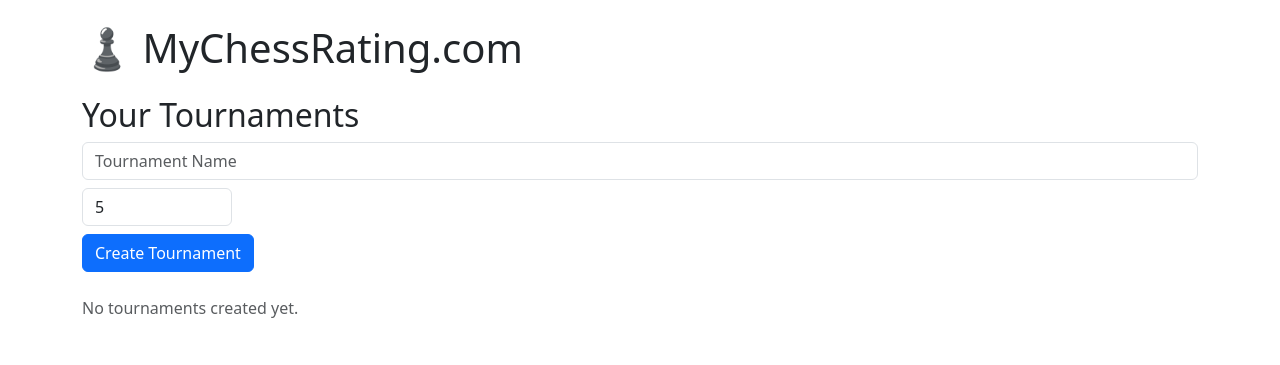
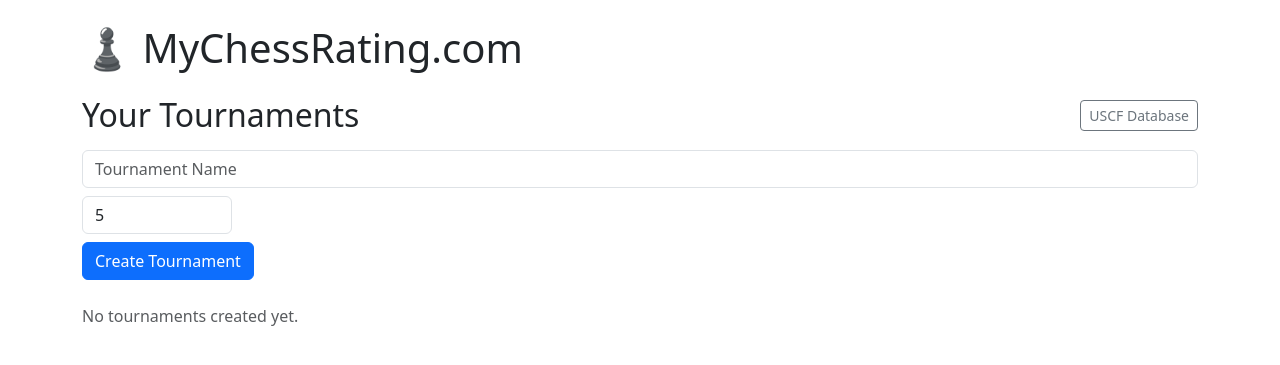
Before and after one commit to rrmaron/chesstournament, a FastAPI app: page / in a window 1280 px wide. Shown: the top 365 px of the page. Run offline with FastAPI, Linux system fonts and the light colour scheme; data that the repository does not hold is empty.

Commit message:
Add USCF member database upload for monthly rating supplement
TDs can upload the allratings TSV from ratings.uschess.org/portal.
Imported into a local uscf_members SQLite table (~660k rows, few secs).
Name search and ID lookup now prefer local DB (instant, current monthly
ratings) and fall back to uschess.org scraping if no DB is loaded.

Co-Authored-By: Claude Sonnet 4.6 <noreply@anthropic.com>

```diff
--- a/database.py
+++ b/database.py
@@ -50,10 +50,92 @@ def init_db():
         UNIQUE(tournament_id, player_id, round)
     )''')
 
+    c.execute('''CREATE TABLE IF NOT EXISTS uscf_members (
+        uscf_id TEXT PRIMARY KEY,
+        name TEXT NOT NULL,
+        rating INTEGER DEFAULT 0,
+        state TEXT,
+        expiry TEXT
+    )''')
+    c.execute('CREATE INDEX IF NOT EXISTS idx_uscf_members_name ON uscf_members(name)')
+
     conn.commit()
     conn.close()
 
 init_db()
+
+
+def import_uscf_members(lines: list) -> int:
+    """Parse and bulk-insert TSV lines from the USCF allratings download."""
+    conn = sqlite3.connect(DB_FILE)
+    c = conn.cursor()
+    c.execute("DELETE FROM uscf_members")
+    batch = []
+    for line in lines:
+        parts = line.split('\t')
+        if len(parts) < 5:
+            continue
+        uscf_id = parts[0].strip()
+        if not uscf_id.isdigit():
+            continue  # skip header or malformed rows
+        name = parts[1].strip()
+        expiry = parts[2].strip() if len(parts) > 2 else ""
+        state = parts[3].strip() if len(parts) > 3 else ""
+        try:
+            rating = int(parts[4].strip()) if parts[4].strip().isdigit() else 0
+        except (ValueError, IndexError):
+            rating = 0
+        batch.append((uscf_id, name, rating, state, expiry))
+        if len(batch) >= 5000:
+            c.executemany(
+                "INSERT OR REPLACE INTO uscf_members (uscf_id, name, rating, state, expiry) VALUES (?,?,?,?,?)",
+                batch
+            )
+            batch = []
+    if batch:
+        c.executemany(
+            "INSERT OR REPLACE INTO uscf_members (uscf_id, name, rating, state, expiry) VALUES (?,?,?,?,?)",
+            batch
+        )
+    conn.commit()
+    count = c.execute("SELECT COUNT(*) FROM uscf_members").fetchone()[0]
+    conn.close()
+    return count
+
+
+def search_uscf_members(q: str, limit: int = 12) -> List[Dict]:
+    conn = sqlite3.connect(DB_FILE)
+    c = conn.cursor()
+    words = q.upper().split()
+    conditions = " AND ".join(["name LIKE ?" for _ in words])
+    params = [f"%{w}%" for w in words] + [limit]
+    c.execute(
+        f"SELECT uscf_id, name, rating, state FROM uscf_members WHERE {conditions} ORDER BY rating DESC LIMIT ?",
+        params
+    )
+    rows = c.fetchall()
+    conn.close()
+    return [{"uscf_id": r[0], "name": r[1], "rating": r[2], "state": r[3]} for r in rows]
+
+
+def lookup_uscf_member(uscf_id: str) -> Optional[Dict]:
+    conn = sqlite3.connect(DB_FILE)
+    c = conn.cursor()
+    c.execute("SELECT uscf_id, name, rating, state FROM uscf_members WHERE uscf_id=?", (uscf_id.strip(),))
+    row = c.fetchone()
+    conn.close()
+    if row:
+        return {"uscf_id": row[0], "name": row[1], "rating": row[2], "state": row[3]}
+    return None
+
+
+def get_uscf_db_count() -> int:
+    conn = sqlite3.connect(DB_FILE)
+    c = conn.cursor()
+    c.execute("SELECT COUNT(*) FROM uscf_members")
+    count = c.fetchone()[0]
+    conn.close()
+    return count
 
 def create_tournament(name: str, rounds: int = 5, system: str = "dutch") -> int:
     conn = sqlite3.connect(DB_FILE)
--- a/main.py
+++ b/main.py
@@ -1,4 +1,4 @@
-from fastapi import FastAPI, Form, Request, HTTPException
+from fastapi import FastAPI, Form, Request, HTTPException, UploadFile, File
 from fastapi.responses import HTMLResponse, RedirectResponse, FileResponse
 from fastapi.staticfiles import StaticFiles
 from fastapi.templating import Jinja2Templates
@@ -15,7 +15,8 @@ from database import (
     get_tournaments, create_tournament, get_tournament,
     add_player, get_players, delete_player,
     record_result, get_pairings_for_round, get_standings,
-    update_current_round, store_pairing, get_player_rank_map
+    update_current_round, store_pairing, get_player_rank_map,
+    import_uscf_members, search_uscf_members, lookup_uscf_member, get_uscf_db_count
 )
 from trf_builder import build_trf
 
@@ -71,12 +72,34 @@ def _parse_uscf_thin3(body: str) -> dict:
             rating = int(num_m.group(1))
     return {"name": name, "rating": rating}
 
+def _format_uscf_name(raw: str) -> str:
+    """Convert 'DOE, JOHN' → 'John Doe', or title-case if no comma."""
+    raw = raw.strip()
+    if ", " in raw:
+        ln, fn = raw.split(", ", 1)
+        return f"{fn.title()} {ln.title()}"
+    return raw.title()
+
+def _lookup_oob(full_name: str, rating: int, source: str = "") -> str:
+    safe_name = html.escape(full_name)
+    src = f" <span class='text-muted'>({html.escape(source)})</span>" if source else ""
+    preview = f'<div id="uscf-preview"><span class="text-success small">✓ {safe_name} — Rating: {rating or "Unrated"}{src}</span></div>'
+    name_oob = f'<input type="text" id="player-name" name="name" class="form-control" value="{safe_name}" required placeholder="Full name" hx-swap-oob="true">'
+    rating_oob = f'<input type="number" id="player-rating" name="rating" class="form-control" value="{html.escape(str(rating))}" placeholder="Optional" hx-swap-oob="true">'
+    return preview + name_oob + rating_oob
+
 @app.get("/api/uscf-lookup", response_class=HTMLResponse)
 async def uscf_lookup(uscf_id: str = ""):
     uscf_id = uscf_id.strip()
     empty = '<div id="uscf-preview"></div>'
     if len(uscf_id) < 7:
         return HTMLResponse(empty)
+    # 1. Try local DB first
+    local = lookup_uscf_member(uscf_id)
+    if local:
+        name = _format_uscf_name(local["name"])
+        return HTMLResponse(_lookup_oob(name, local["rating"], "local DB"))
+    # 2. Fall back to USCF thin3.php
     try:
         headers = {"User-Agent": "Mozilla/5.0 (compatible; MyChessRating/1.0)"}
         async with httpx.AsyncClient(timeout=8, follow_redirects=True) as client:
@@ -84,16 +107,33 @@ async def uscf_lookup(uscf_id: str = ""):
         if r.status_code != 200 or "memname" not in r.text:
             return HTMLResponse('<div id="uscf-preview"><span class="text-warning small">USCF ID not found</span></div>')
         data = _parse_uscf_thin3(r.text)
-        full_name, rating = data["name"], data["rating"]
-        safe_name = html.escape(full_name)
-        preview = f'<div id="uscf-preview"><span class="text-success small">✓ {safe_name} — Rating: {rating or "Unrated"}</span></div>'
-        name_oob = f'<input type="text" id="player-name" name="name" class="form-control" value="{safe_name}" required placeholder="Full name" hx-swap-oob="true">'
-        rating_oob = f'<input type="number" id="player-rating" name="rating" class="form-control" value="{html.escape(str(rating))}" placeholder="Optional" hx-swap-oob="true">'
-        return HTMLResponse(preview + name_oob + rating_oob)
+        return HTMLResponse(_lookup_oob(data["name"], data["rating"], "uschess.org"))
     except Exception as e:
         import logging
         logging.exception("USCF lookup failed")
         return HTMLResponse(f'<div id="uscf-preview"><span class="text-danger small">Lookup failed: {html.escape(str(e))}</span></div>')
+
+def _suggestions_html(results: list) -> str:
+    if not results:
+        return '<div id="uscf-suggestions"></div>'
+    items = ""
+    for r in results:
+        display = _format_uscf_name(r["name"])
+        rating = r.get("rating") or ""
+        dn = html.escape(display)
+        items += (
+            f'<button type="button" class="list-group-item list-group-item-action py-1 small"'
+            f' data-name="{dn}" data-id="{html.escape(r["uscf_id"])}" data-rating="{html.escape(str(rating))}"'
+            f' onclick="fillUscfPlayer(this)">'
+            f'{dn} <span class="text-muted">{html.escape(r["uscf_id"])}</span>'
+            f'{" — " + str(rating) if rating else ""}'
+            f'</button>'
+        )
+    return (
+        '<div id="uscf-suggestions">'
+        '<div class="list-group mt-1" style="max-height:220px;overflow-y:auto;position:absolute;z-index:100;width:100%">'
+        f'{items}</div></div>'
+    )
 
 @app.get("/api/uscf-search", response_class=HTMLResponse)
 async def uscf_search(name: str = ""):
@@ -101,40 +141,27 @@ async def uscf_search(name: str = ""):
     empty = '<div id="uscf-suggestions"></div>'
     if len(q) < 2:
         return HTMLResponse(empty)
+    # 1. Try local DB first
+    local = search_uscf_members(q)
+    if local:
+        return HTMLResponse(_suggestions_html(local))
+    # 2. Fall back to USCF thin2.php
     try:
         headers = {"User-Agent": "Mozilla/5.0 (compatible; MyChessRating/1.0)"}
-        # Use the last word as last name, rest as first name
         parts = q.split()
         data = {"memln": parts[-1], "memfn": " ".join(parts[:-1]), "mode": "Search"}
         async with httpx.AsyncClient(timeout=8, follow_redirects=True) as client:
             r = await client.post("http://www.uschess.org/msa/thin2.php", data=data, headers=headers)
         rows = re.findall(r'<td>(\d{5,8})</td>\s*<td>([^<]+)</td>\s*<td>([^<]+)</td>', r.text)
-        if not rows:
-            return HTMLResponse(f'{empty}')
-        items = ""
+        results = []
         for uid, raw_name, info in rows[:12]:
-            display = raw_name.strip()
-            if ", " in display:
-                ln, fn = display.split(", ", 1)
-                display = f"{fn.title()} {ln.title()}"
-            else:
-                display = display.title()
             rating_m = re.search(r'(\d{3,4})\*?(?:\s|$)', info)
-            rating = rating_m.group(1) if rating_m else ""
-            dn = html.escape(display)
-            items += (
-                f'<button type="button" class="list-group-item list-group-item-action py-1 small"'
-                f' data-name="{dn}" data-id="{html.escape(uid)}" data-rating="{html.escape(rating)}"'
-                f' onclick="fillUscfPlayer(this)">'
-                f'{dn} <span class="text-muted">{html.escape(uid)}</span>'
-                f'{" — " + rating if rating else ""}'
-                f'</button>'
-            )
-        return HTMLResponse(
-            f'<div id="uscf-suggestions">'
-            f'<div class="list-group mt-1" style="max-height:220px;overflow-y:auto;position:absolute;z-index:100;width:100%">'
-            f'{items}</div></div>'
-        )
+            results.append({
+                "uscf_id": uid,
+                "name": raw_name.strip(),
+                "rating": int(rating_m.group(1)) if rating_m else 0,
+            })
+        return HTMLResponse(_suggestions_html(results))
     except Exception:
         return HTMLResponse(empty)
 
@@ -260,6 +287,21 @@ async def view_standings(request: Request, tid: int):
         "standings": standings
     })
 
+@app.get("/uscf-db", response_class=HTMLResponse)
+async def uscf_db_page(request: Request, imported: Optional[int] = None):
+    count = get_uscf_db_count()
+    return templates.TemplateResponse(request=request, name="uscf_db.html", context={
+        "count": count,
+        "imported": imported,
+    })
+
+@app.post("/uscf-db/upload")
+async def uscf_db_upload(file: UploadFile = File(...)):
+    content = await file.read()
+    text = content.decode("utf-8", errors="replace")
+    count = import_uscf_members(text.splitlines())
+    return RedirectResponse(f"/uscf-db?imported={count}", status_code=303)
+
 if __name__ == "__main__":
     import uvicorn
     uvicorn.run(app, host="0.0.0.0", port=8000)
--- a/templates/tournament_list.html
+++ b/templates/tournament_list.html
@@ -2,7 +2,10 @@
 {% block title %}Tournaments{% endblock %}
 
 {% block content %}
-<h2>Your Tournaments</h2>
+<div class="d-flex justify-content-between align-items-center mb-3">
+  <h2 class="mb-0">Your Tournaments</h2>
+  <a href="/uscf-db" class="btn btn-sm btn-outline-secondary">USCF Database</a>
+</div>
 
 <form method="post" action="/tournament" class="mb-4">
     <input type="text" name="name" class="form-control mb-2" placeholder="Tournament Name" required>
```
Also changed, not shown: templates/uscf_db.html (added, +49 -0 lines).
